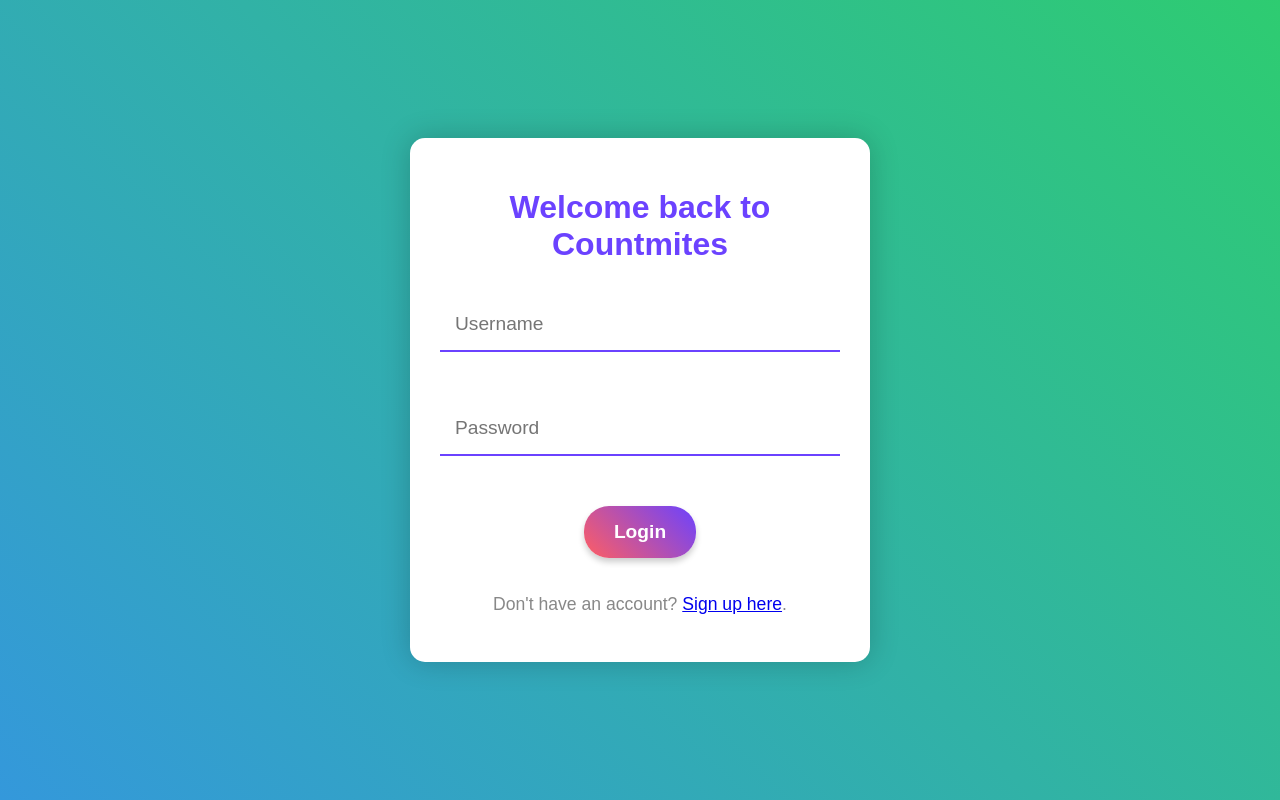
After one commit to mac-haseeb/Mite-Insect-Detection-using-Image-Processing-, a Django app: page /user/login/ in a window 1280 px wide. The commit adds this page. Run offline with Django 5.2, Linux system fonts and the light colour scheme.

Commit message:
User login is implemented, designed and testd successfully. Also, added form validation for login and signup.

```diff
--- /dev/null
+++ b/Count_Mites/templates/user/login.html
@@ -0,0 +1,35 @@
+{% extends 'base.html' %}
+{% load static %}
+{#{% load messages %}#}
+
+{% block extra_head %}
+    <link rel="stylesheet" href={% static 'user/login.css' %}>
+{% endblock %}
+
+{% block content %}
+    <div class="login-body">
+        <div class="login-container">
+            <h1>Welcome back to Countmites</h1>
+            <form method="post" >
+                {% csrf_token %}
+                <div class="form-group">
+                    <input type="text" name="username" class="input-field" placeholder="Username" required>
+                </div>
+                <div class="form-group">
+                    <input type="password" name="password" class="input-field" placeholder="Password" required>
+                </div>
+                <div class="btn-container">
+                    <button type="submit" class="btn btn-login">Login</button>
+                    <br />
+    {#                <a href="{% url 'signup' %}" class="btn">Sign Up</a>#}
+                </div>
+            </form>
+            <p>Don't have an account? <a href="{% url 'signup' %}">Sign up here</a>.</p>
+            {% if error_message %}
+              <div class="alert alert-danger">
+                {{ error_message }}
+              </div>
+            {% endif %}
+        </div>
+    </div>
+{% endblock %}
--- a/Count_Mites/templates/user/signup.html
+++ b/Count_Mites/templates/user/signup.html
@@ -29,7 +29,7 @@
                 </div>
             </form>
             <p>Already have an account?
-{#                <a href="{% url 'login_view' %}">Login here</a>.#}
+                <a href="{% url 'login_view' %}">Login here</a>.
             </p>
 
             {% if form.errors %}
--- a/Count_Mites/user/forms.py
+++ b/Count_Mites/user/forms.py
@@ -8,3 +8,9 @@
     class Meta:
         model = User
         fields = ['username', 'email', 'password1', 'password2']  # password1 and password2 are for password confirmation
+
+
+class LoginForm(AuthenticationForm):
+    class Meta:
+        model = User
+        fields = ['username', 'password']
--- a/Count_Mites/user/urls.py
+++ b/Count_Mites/user/urls.py
@@ -6,4 +6,6 @@
 urlpatterns = [
     path('signup/', views.signup, name='signup'),  # URL for the signup page
     path('signup/success/', views.signup_success, name='signup_success'),
+    path('login/', views.login_view, name='login_view'),
+    path('login/success/', views.login_success, name='login_success'),
 ]
--- a/Count_Mites/user/views.py
+++ b/Count_Mites/user/views.py
@@ -1,9 +1,9 @@
 from django.contrib import messages
-from django.contrib.auth import login
+from django.contrib.auth import login, authenticate
 from django.db import IntegrityError
 from django.shortcuts import render, redirect
 
-from user.forms import SignUpForm
+from user.forms import SignUpForm, LoginForm
 
 
 # Create your views here.
@@ -29,3 +29,27 @@
 
 def signup_success(request):
     return render(request, 'video/upload_video.html')
+
+
+def login_view(request):
+    error_message = None
+    if request.method == 'POST':
+        form = LoginForm(data=request.POST)
+        if form.is_valid():
+            username = form.cleaned_data.get('username')
+            password = form.cleaned_data.get('password')
+            user = authenticate(request, username=username, password=password)
+            if user is not None:
+                login(request, user)
+                # return redirect('login_success')
+                return redirect('user_uploaded_videos')
+
+        # messages.error(request, 'Invalid username or password. Please try again.')
+        error_message = 'Invalid username or password'
+    else:
+        form = LoginForm()
+    return render(request, 'user/login.html', {'form': form, 'error_message': error_message})
+
+
+def login_success(request):
+    return render(request, 'video/uploaded_videos.html')
```
Also changed, not shown: Count_Mites/db.sqlite3.
